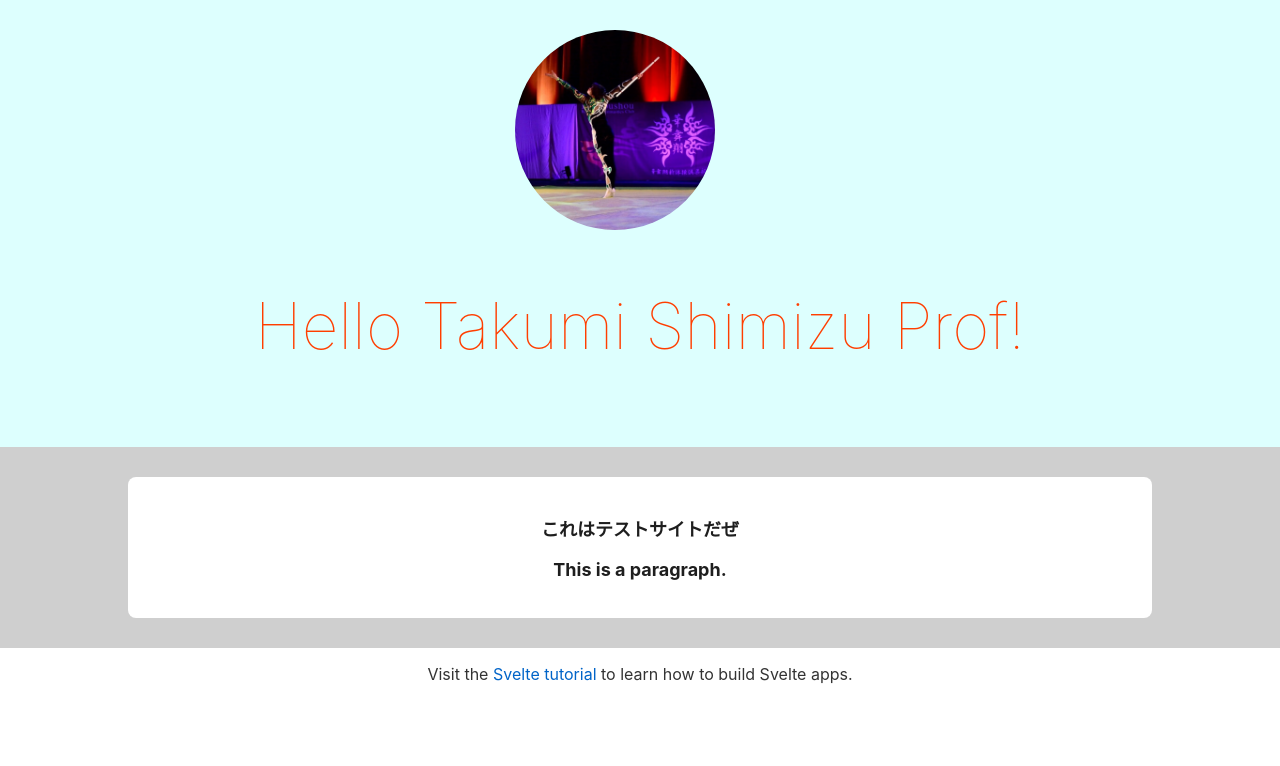
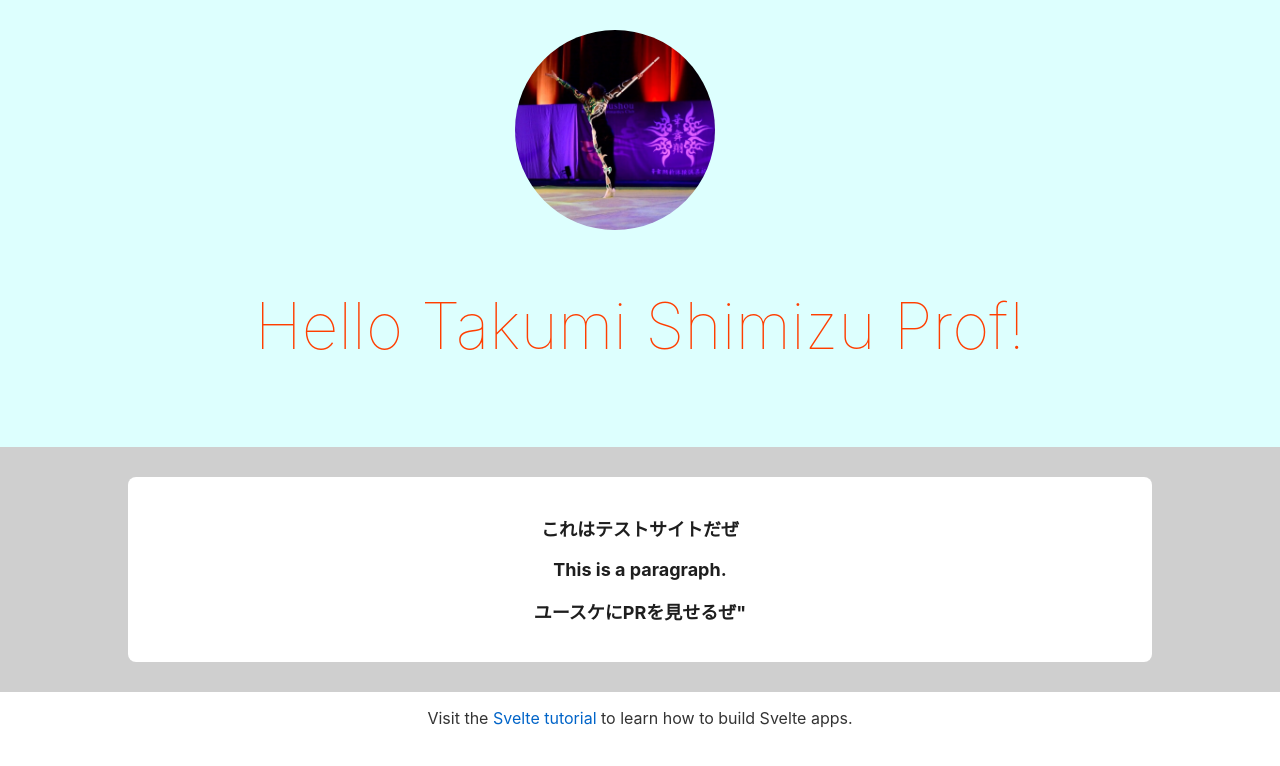
Before and after one commit to SiMiTaKu/Svelte_test, a Svelte app: page / in a window 1280 px wide. Shown: the top 766 px of the page. Built offline with nearby package versions, Linux system fonts and the light colour scheme.

Commit message:
Update Nested.svelte

```diff
--- a/src/Nested.svelte
+++ b/src/Nested.svelte
@@ -2,6 +2,7 @@
     <div class="container">
         <p class="container__message">これはテストサイトだぜ</p>
         <p class="container__message">This is a paragraph.</p>
+	<p class="container__message">ユースケにPRを見せるぜ"</p>
     </div>
 </section>
 
```
